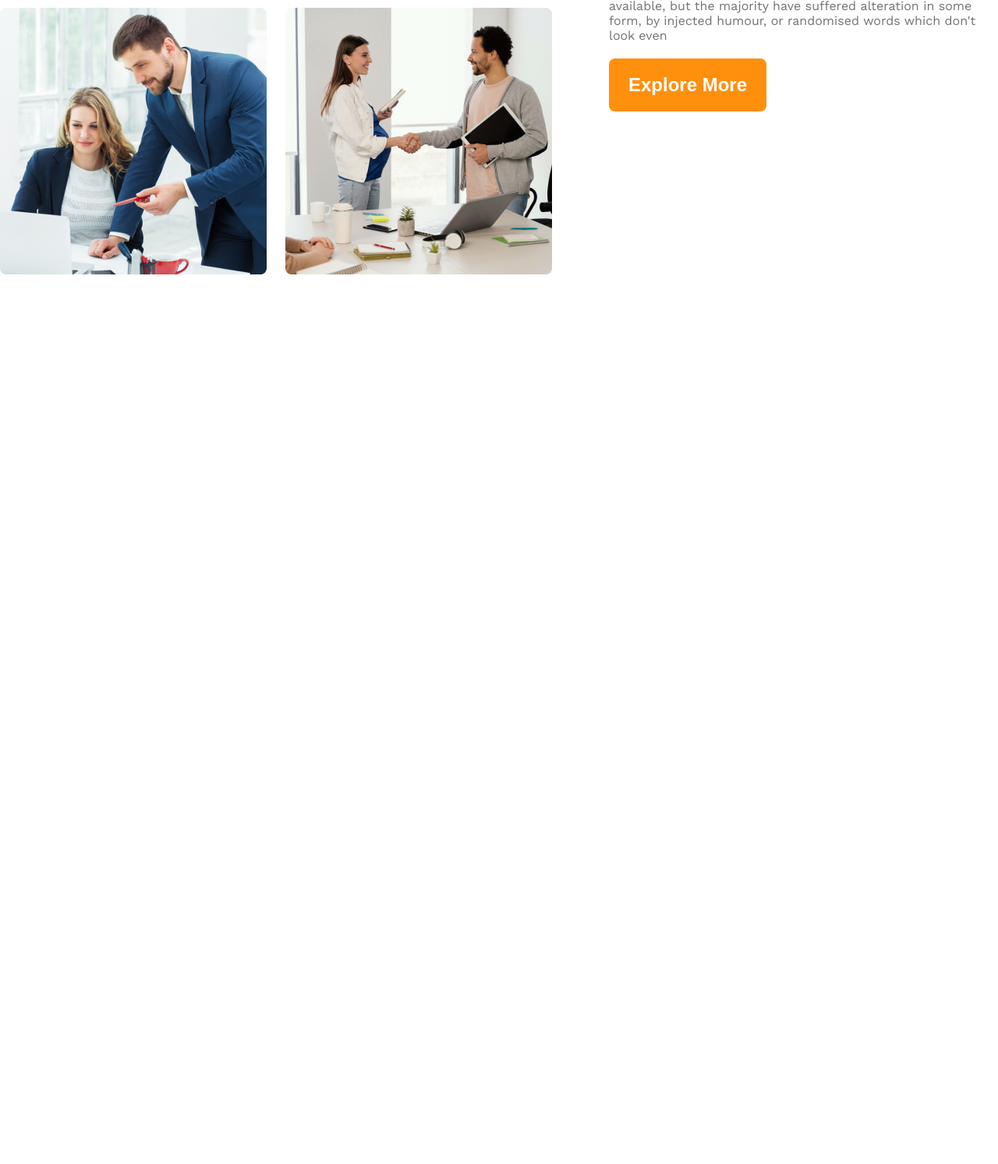
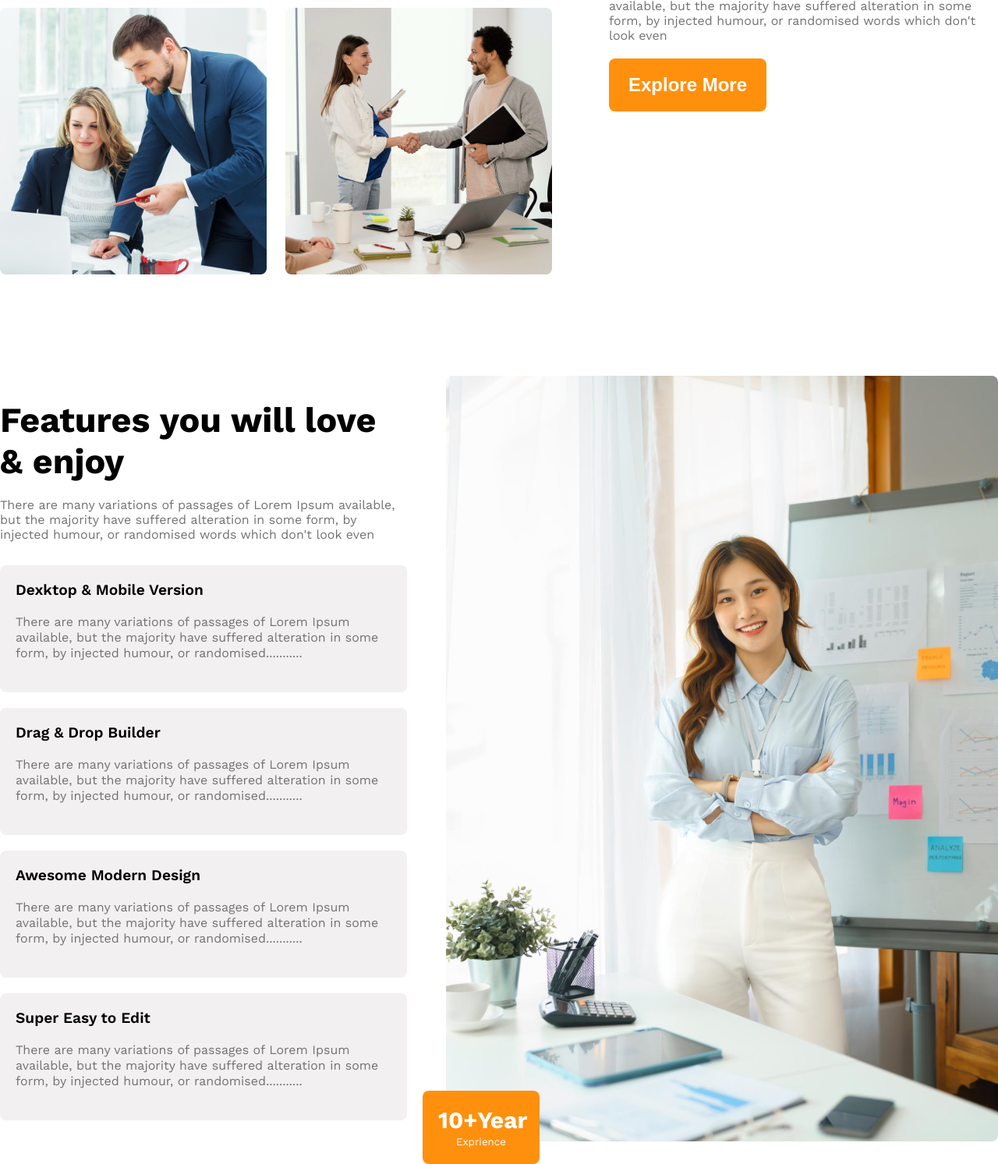
Before and after one commit to rjriajul1/g3-architects-project, a plain HTML site: page index.html in a window 1280 px wide. Shown: the part 1568-3061 px from the top of the page at 78% size. Before the commit the page ends 1920 px from the top, so only its background shows below. Drawn offline with nearby package versions, Linux system fonts and the light colour scheme.

Commit message:
added html and css and responsive design

```diff
--- a/index.html
+++ b/index.html
@@ -46,7 +46,7 @@
     <!-- main section start here -->
 
     <main>
-
+           <!-- teams section start here -->
         <section class="teams display-flex">
             <div class="team-img-container ">
 
@@ -57,7 +57,7 @@
 
             </div>
             <div class="our-features">
-                <h2 class="our-features-title">
+                <h2 class="section-title">
                     <span id="quick " class="dark-3">Quick list</span> <span class="drak-1">of Our</span> <span style="color:#FF900E;">Features</span>
                 </h2>
                 <p class="our-features-description dark-3">
@@ -66,6 +66,63 @@
                 <button class="btn-primary btn">Explore More </button>
             </div>
         </section>
+        <!-- teams section end here -->
+
+
+        <!-- Features enjoy section star here -->
+
+        <section class="features-enjoy display-flex">
+
+            <div class="features-content">
+                <h2 class="section-title features-enjoy-title">Features you will  love & enjoy</h2>
+                <p class="features-enjoy-description dark-3">
+                    There are many variations of passages of Lorem Ipsum available, but the majority have suffered alteration in some form, by injected humour, or randomised words which don't look even
+                </p>
+
+                <div class="boxs">
+                    <div class="box">
+                        <h4 class="box-title drak-1">Dexktop & Mobile Version</h4>
+                        <p class="box-description dark-3">There are many variations of passages of Lorem Ipsum available, but the majority have suffered alteration in some form, by injected humour, or randomised...........</p>
+
+                    </div>
+                    <div class="box">
+                        <h4 class="box-title">Drag & Drop Builder</h4>
+                        <p class="box-description dark-3">There are many variations of passages of Lorem Ipsum available, but the majority have suffered alteration in some form, by injected humour, or randomised...........</p>
+
+                    </div>
+                    <div class="box">
+                        <h4 class="box-title">Awesome Modern Design</h4>
+                        <p class="box-description dark-3">There are many variations of passages of Lorem Ipsum available, but the majority have suffered alteration in some form, by injected humour, or randomised...........</p>
+
+                    </div>
+                    <div class="box">
+                        <h4 class="box-title">Super Easy to Edit</h4>
+                        <p class="box-description dark-3">There are many variations of passages of Lorem Ipsum available, but the majority have suffered alteration in some form, by injected humour, or randomised...........</p>
+
+                    </div>
+                </div>
+
+
+
+            </div>
+            <div class="features-enjoy-img">
+                <img src="images/architect.png" alt="This is a girl picture">
+                <img src="images/sponsors/" alt="">
+
+                <div class="exprience">
+                    <h3 class="year">10+Year</h3>
+                    <span><small>Exprience</small></span>
+                </div>
+            </div>
+
+        </section>
+
+
+
+        <!-- Features enjou section end here -->
+
+
+
 
     </main>
 
--- a/styles/architects.css
+++ b/styles/architects.css
@@ -43,7 +43,32 @@
 main , section{
     margin-top: 50px;
 }
+.section-title{
+    font-size: 2.8rem;
+    margin-bottom: 20px;
+}
+.box-title{
+    font-size: 1.2rem;
+    font-weight: 600;
 
+}
+.box{
+    background-color:#edeaeab6 ;
+    border-radius: 8px;
+    margin-bottom: 20px;
+    box-shadow: 2px 5px 7px #fff;
+    max-height:170px ;
+    padding: 20px;
+
+
+}
+.box-title{
+    margin-bottom: 20px;
+}
+.box-description {
+    line-height: 20px;
+    margin-bottom: 20px;
+}
 /* shared style end here */
 
 
@@ -129,7 +154,12 @@ main , section{
 
 /* haeder style end here */
 
+
+
 /* main section style start here */
+
+
+/* teams section style start here */
 
 .teams{
     max-width: 1440px;
@@ -147,10 +177,49 @@ main , section{
     margin-left: 73px;
 }
 
-.our-features-title{
-    font-size: 2.8rem;
-    margin-bottom: 20px;
+/* teams section style end here */
+
+
+
+/* features section style start here */
+.features-enjoy{
+    max-width: 1440px;
+    margin: 0 auto;
+    margin-top: 130px;
+    gap: 50px;
+    align-items: center;
 }
+
+.features-content{
+    max-width:586px ;
+    /* max-height: 982px; */
+}
+.features-enjoy-img{
+    max-width: 800px;
+    position: relative;
+}
+.features-enjoy-description{
+    margin-bottom: 30px;
+}
+.exprience{
+    position: absolute;
+    bottom: -6px;
+    left: -30px;
+    width: 150px;
+    background-color: #FF900E;
+    text-align: center;
+    border-radius: 8px;
+    color: white;
+    padding: 20px;
+
+}
+.year{
+    font-size: 30px;
+}
+
+
+
+/* features section style end here */
 
 
 
@@ -162,7 +231,10 @@ main , section{
 
 @media screen and (max-width:576px) {
 
-    .navbar, .teams{
+    .navbar,
+     .teams,
+     .features-enjoy
+     {
         flex-direction: column;
     }
 
@@ -230,6 +302,28 @@ main , section{
     /* teams section responsive start here */
 
 
+    /* features enjoy responsive start here */
+     .features-enjoy{
+        padding: 10px;
+        margin-top: 40px;
+        gap: 0;
+     }
+    .features-enjoy-title{
+        font-size: 2rem;
+
+    }
+    .features-enjoy-img img{
+        width: 100%;
+
+
+    }
+    .exprience{
+        width: 50%;
+    }
+
+    /* features enjoy responsive end here */
+
+
 
 
 
```
